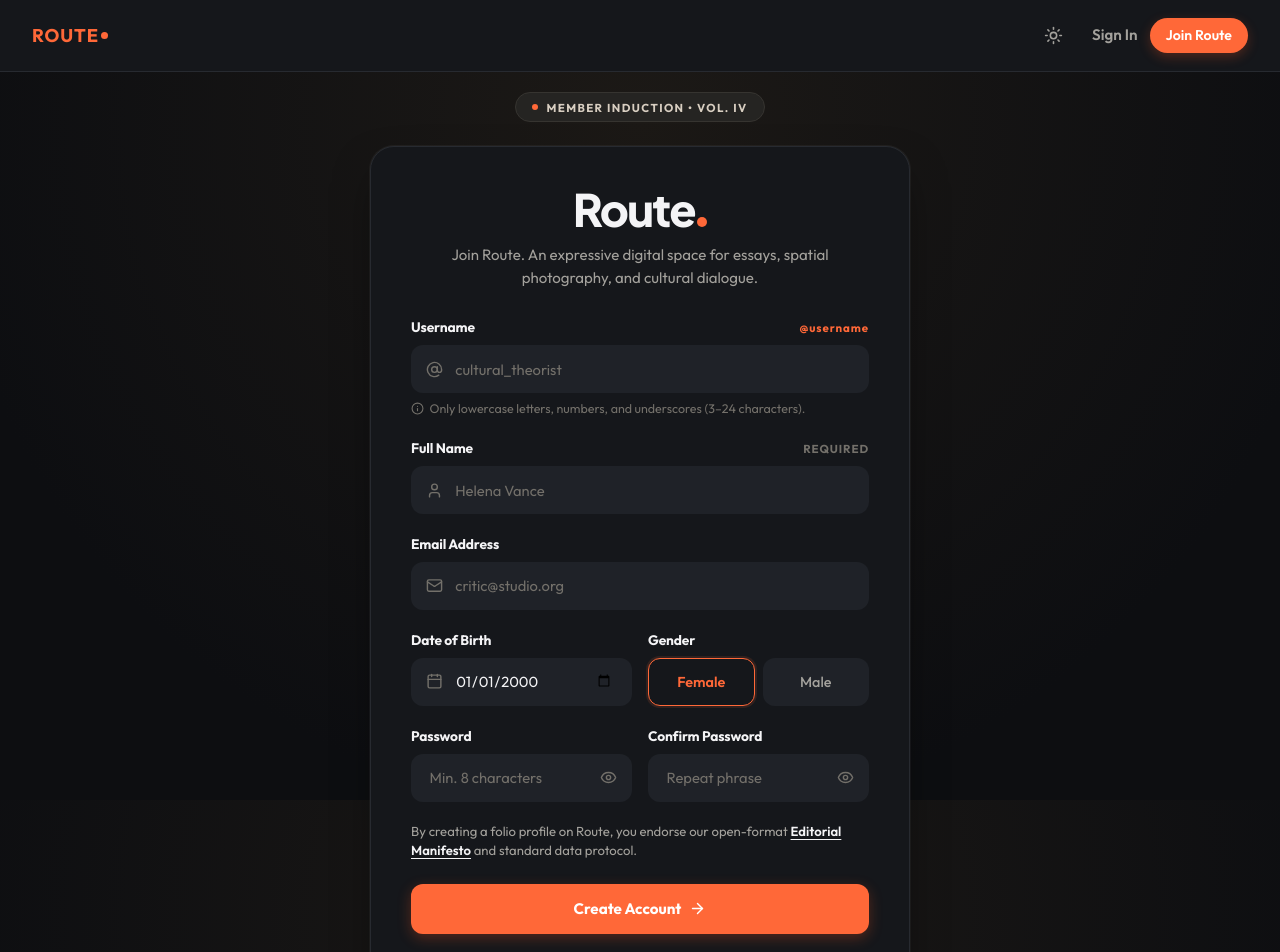
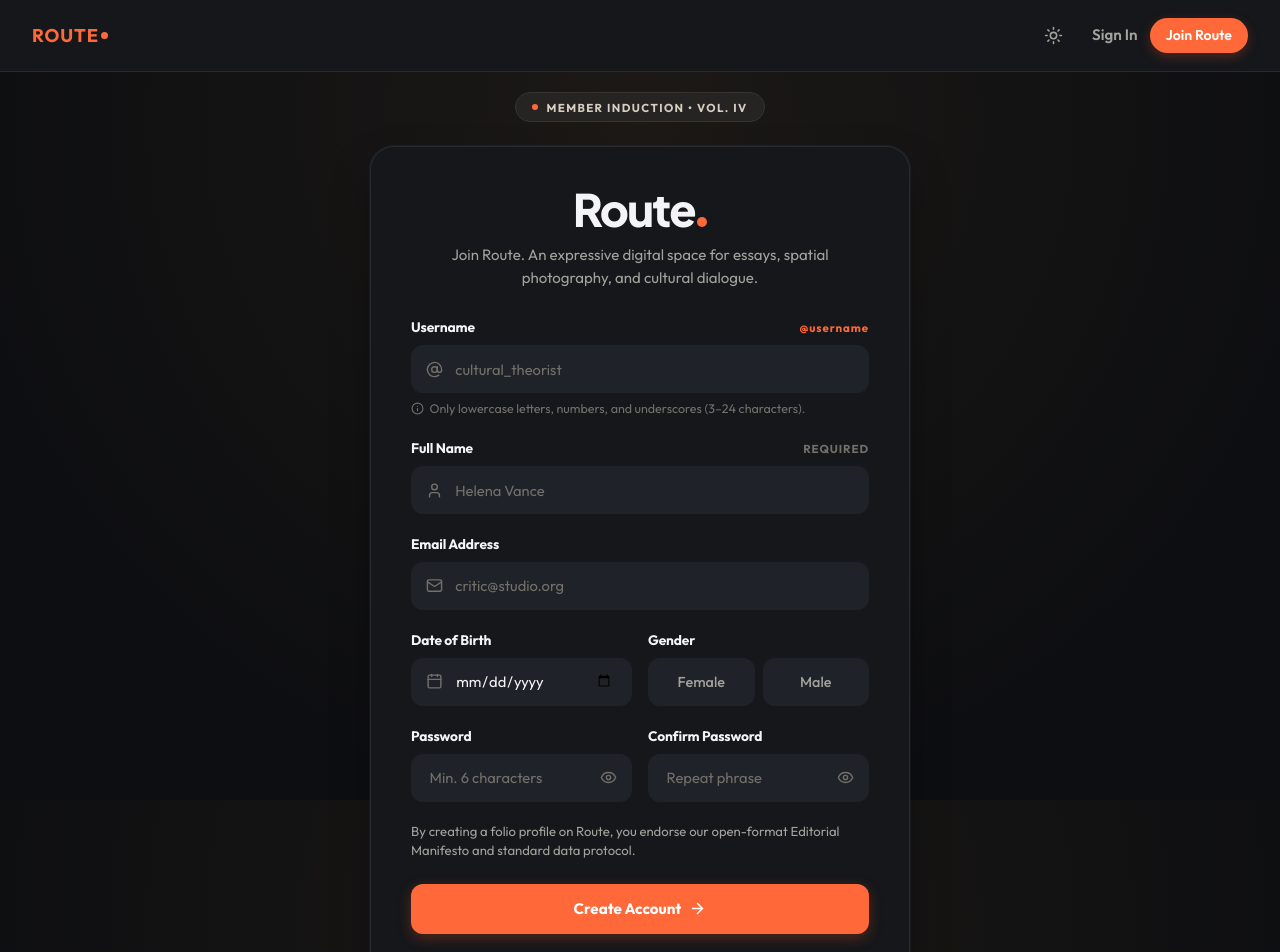
Before and after one commit to nadanashat1/-Social-Media-App, a React (Vite) app: page /signup in a window 1280 px wide. Shown: the top 952 px of the page. Built offline with nearby package versions, Linux system fonts and the light colour scheme.

Commit message:
Update SignUp form fields and password placeholder

```diff
--- a/src/pages/auth/SignUp.jsx
+++ b/src/pages/auth/SignUp.jsx
@@ -12,8 +12,8 @@ export default function SignUp() {
     username: '',
     name: '',
     email: '',
-    dateOfBirth: '2000-01-01',
-    gender: 'female',
+    dateOfBirth: '',
+    gender: '',
     password: '',
     rePassword: '',
   });
@@ -296,7 +296,7 @@ export default function SignUp() {
                   id="signup-password"
                   type={showPassword ? 'text' : 'password'}
                   className="form-input"
-                  placeholder="Min. 8 characters"
+                  placeholder="Min. 6 characters"
                   value={formData.password}
                   onChange={(e) => handleChange('password', e.target.value)}
                   autoComplete="new-password"
@@ -347,7 +347,7 @@ export default function SignUp() {
           {/* Manifesto Note */}
           <p className="editorial-note">
             By creating a folio profile on Route, you endorse our open-format{' '}
-            <a href="#manifesto">Editorial Manifesto</a> and standard data protocol.
+            <span>Editorial Manifesto</span> and standard data protocol.
           </p>
 
           {/* Submit Button */}
```
